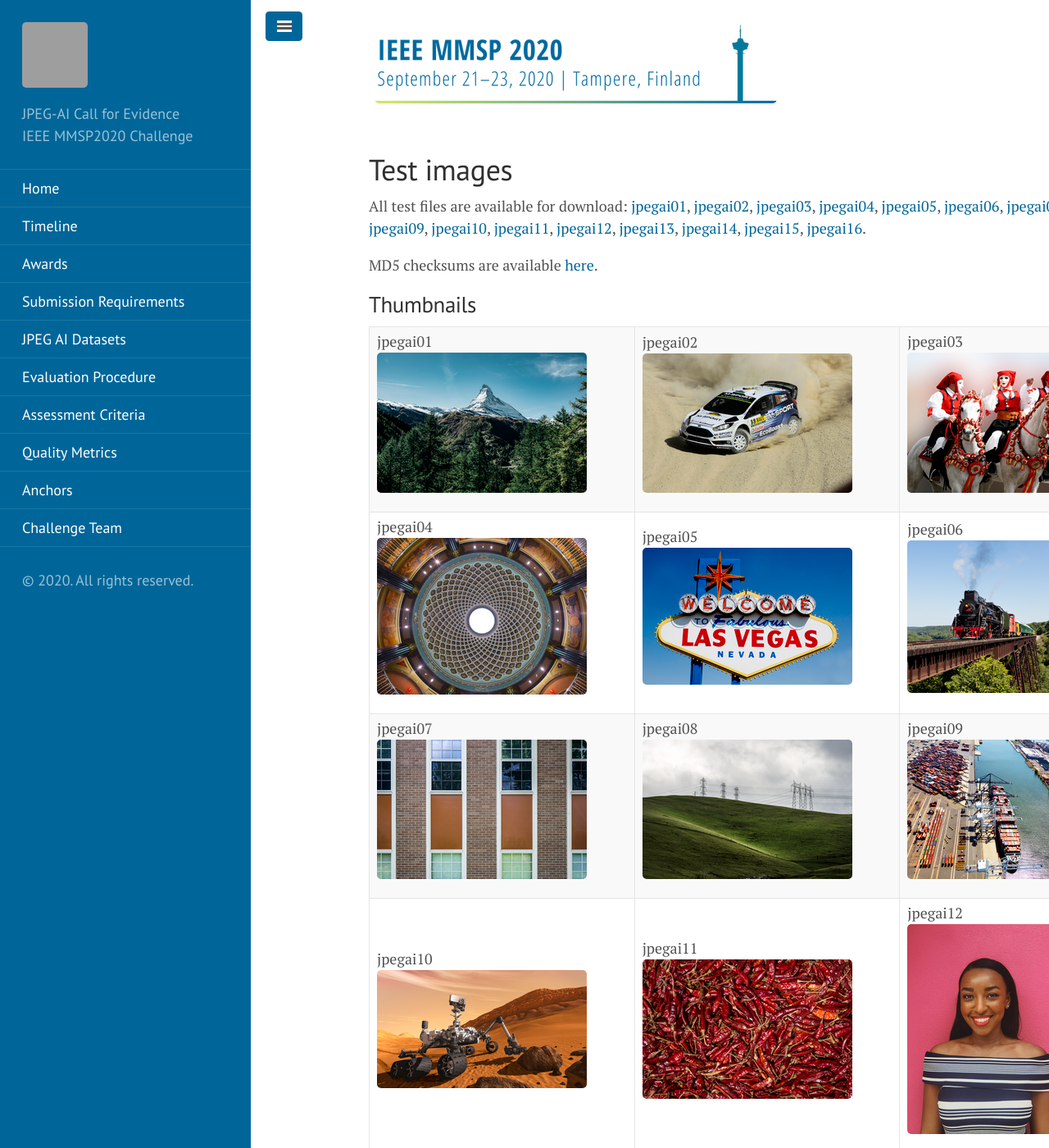
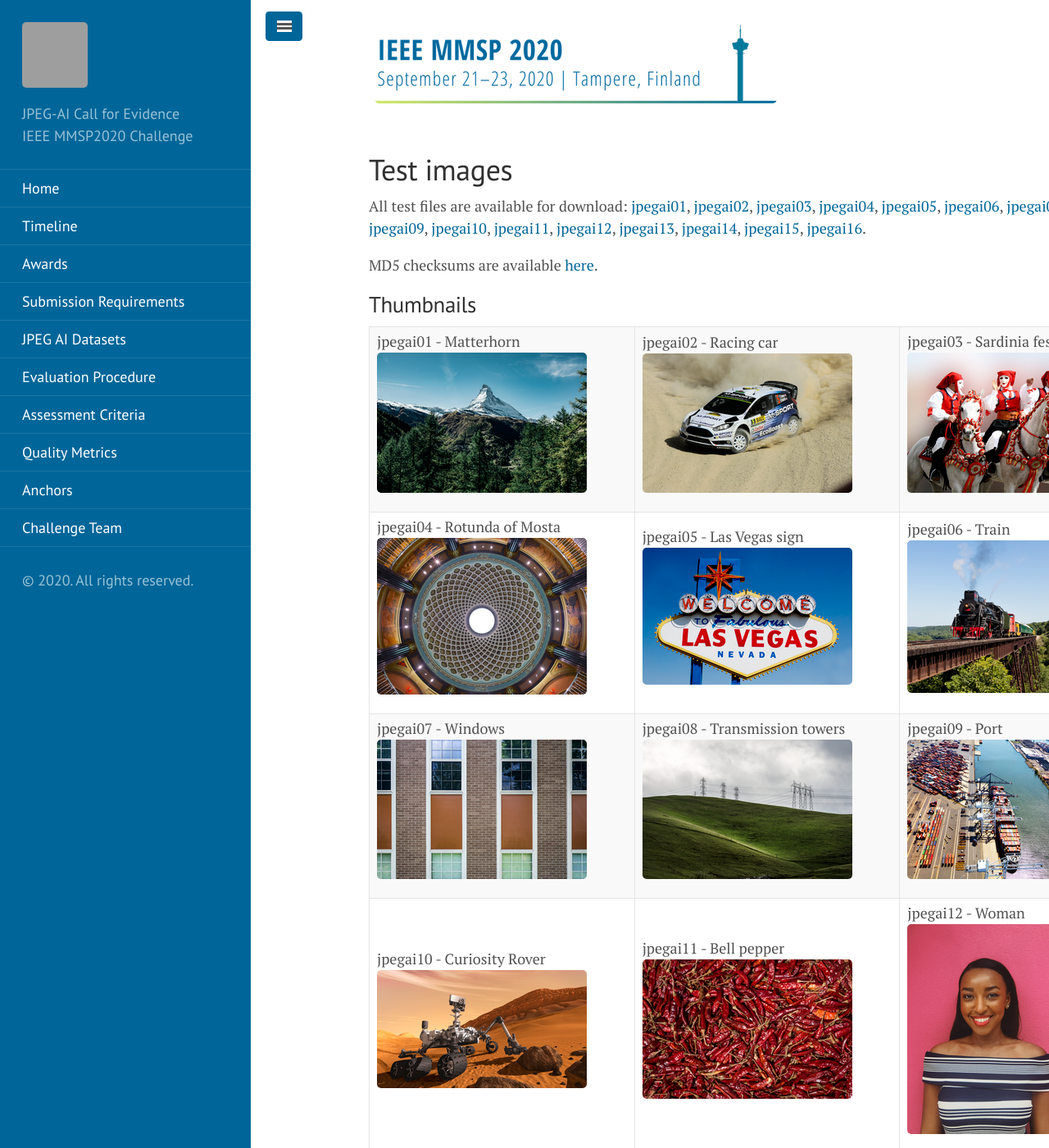
Before and after one commit to jpegai/jpegai.github.io, a Jekyll site: the page built from _posts/2020-06-20-test-set.md, in a window 1280 px wide and 1400 px high. Shown: the whole window at 82% size. Built offline with Jekyll 4.4.1, drawn with Linux system fonts in a browser that asks for light colours; some of the changed text lies outside the part shown; grey boxes are pictures that could not be loaded.

Commit message:
Names for the test images

```diff
--- a/_posts/2020-06-20-test-set.md
+++ b/_posts/2020-06-20-test-set.md
@@ -11,9 +11,9 @@
 
 ## Thumbnails
 
-| jpegai01 ![JPEGAI01](/public/test_set_thumbs/00001_TE_2096x1400.thumb.png) | jpegai02 ![JPEGAI02](/public/test_set_thumbs/00002_TE_2144x1424.thumb.png) | jpegai03 ![JPEGAI03](/public/test_set_thumbs/00003_TE_1944x1296.thumb.png) |
-| jpegai04 ![JPEGAI04](/public/test_set_thumbs/00004_TE_1808x1352.thumb.png) | jpegai05 ![JPEGAI05](/public/test_set_thumbs/00005_TE_1336x872.thumb.png) | jpegai06 ![JPEGAI06](/public/test_set_thumbs/00006_TE_1544x1120.thumb.png) |
-| jpegai07 ![JPEGAI07](/public/test_set_thumbs/00007_TE_1472x976.thumb.png) | jpegai08 ![JPEGAI08](/public/test_set_thumbs/00008_TE_1912x1272.thumb.png) | jpegai09 ![JPEGAI09](/public/test_set_thumbs/00009_TE_1976x1312.thumb.png) |
-| jpegai10 ![JPEGAI10](/public/test_set_thumbs/00010_TE_2000x1128.thumb.png) | jpegai11 ![JPEGAI11](/public/test_set_thumbs/00011_TE_1744x1160.thumb.png) | jpegai12 ![JPEGAI12](/public/test_set_thumbs/00012_TE_1512x2016.thumb.png) |
-| jpegai13 ![JPEGAI13](/public/test_set_thumbs/00013_TE_1920x1280.thumb.png) | jpegai14 ![JPEGAI14](/public/test_set_thumbs/00014_TE_3680x2456.thumb.png) | jpegai15 ![JPEGAI15](/public/test_set_thumbs/00015_TE_3680x2456.thumb.png) |
-| jpegai16 ![JPEGAI16](/public/test_set_thumbs/00016_TE_1744x2000.thumb.png) |
+| jpegai01 - Matterhorn ![JPEGAI01](/public/test_set_thumbs/00001_TE_2096x1400.thumb.png) | jpegai02 - Racing car ![JPEGAI02](/public/test_set_thumbs/00002_TE_2144x1424.thumb.png) | jpegai03 - Sardinia festival ![JPEGAI03](/public/test_set_thumbs/00003_TE_1944x1296.thumb.png) |
+| jpegai04 - Rotunda of Mosta ![JPEGAI04](/public/test_set_thumbs/00004_TE_1808x1352.thumb.png) | jpegai05 - Las Vegas sign ![JPEGAI05](/public/test_set_thumbs/00005_TE_1336x872.thumb.png) | jpegai06 - Train ![JPEGAI06](/public/test_set_thumbs/00006_TE_1544x1120.thumb.png) |
+| jpegai07 - Windows ![JPEGAI07](/public/test_set_thumbs/00007_TE_1472x976.thumb.png) | jpegai08 - Transmission towers ![JPEGAI08](/public/test_set_thumbs/00008_TE_1912x1272.thumb.png) | jpegai09 - Port ![JPEGAI09](/public/test_set_thumbs/00009_TE_1976x1312.thumb.png) |
+| jpegai10 - Curiosity Rover ![JPEGAI10](/public/test_set_thumbs/00010_TE_2000x1128.thumb.png) | jpegai11 - Bell pepper ![JPEGAI11](/public/test_set_thumbs/00011_TE_1744x1160.thumb.png) | jpegai12 - Woman ![JPEGAI12](/public/test_set_thumbs/00012_TE_1512x2016.thumb.png) |
+| jpegai13 - Dog ![JPEGAI13](/public/test_set_thumbs/00013_TE_1920x1280.thumb.png) | jpegai14 - Beach ![JPEGAI14](/public/test_set_thumbs/00014_TE_3680x2456.thumb.png) | jpegai15 - Harbor ![JPEGAI15](/public/test_set_thumbs/00015_TE_3680x2456.thumb.png) |
+| jpegai16 - Ponytail ![JPEGAI16](/public/test_set_thumbs/00016_TE_1744x2000.thumb.png) |
```
